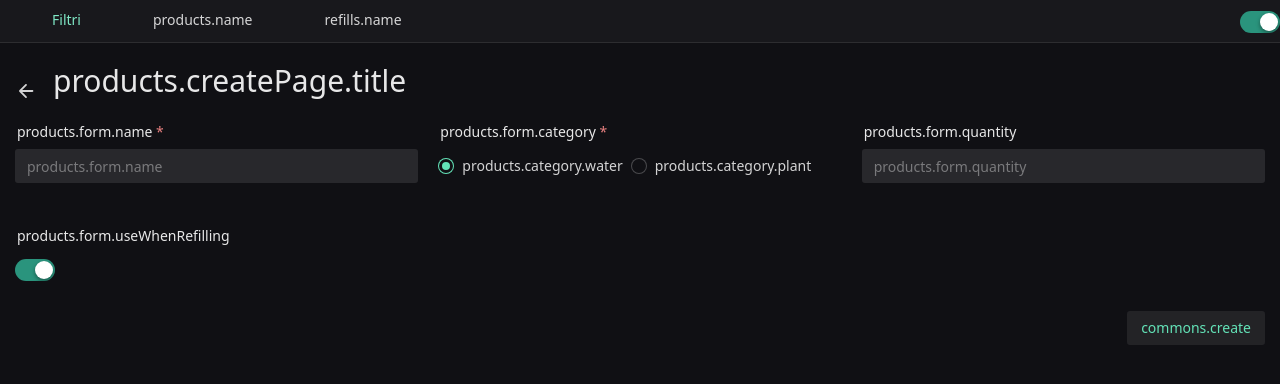
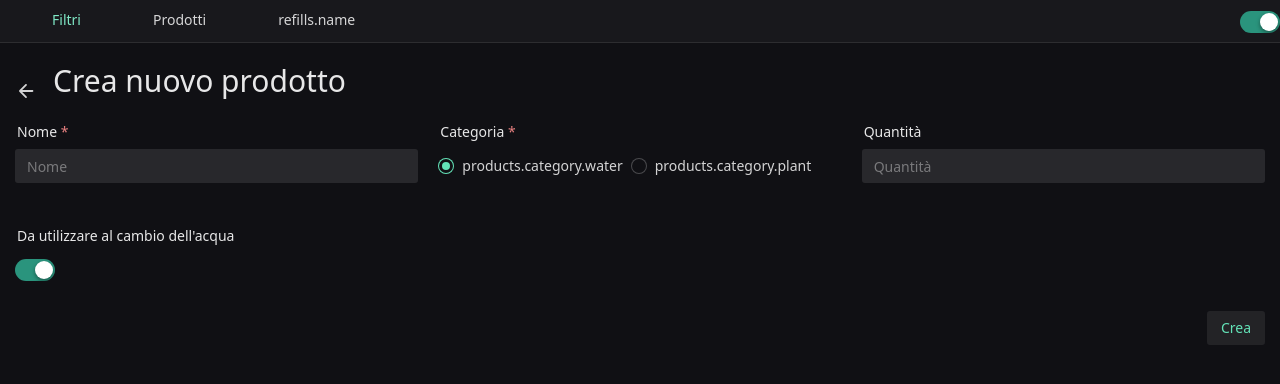
Before and after one commit to nikzanda/aquarius, a Vue app in the folder frontend/: page /products/create in a window 1280 px wide. Shown: the top 384 px of the page. Built offline with nearby package versions, Linux system fonts and the light colour scheme; some icons are missing; a small style sheet from the web is missing.

Commit message:
traduzioni prodotti

```diff
--- a/frontend/src/locales/it-IT.json
+++ b/frontend/src/locales/it-IT.json
@@ -1,4 +1,12 @@
 {
+  "commons": {
+    "create": "Crea",
+    "actions": "Azioni",
+    "quantity": "Quantità"
+  },
+  "validations": {
+    "required": "Campo obbligatorio"
+  },
   "filters": {
     "name": "Filtri",
     "insertedAt": "Inserito il",
@@ -7,5 +15,23 @@
     "sureToRemove": "Sei sicuro di voler rimuovere il filtro?",
     "sureToRenew": "Sei sicuro di voler inserire un nuovo filtro?",
     "expired": "Scaduto"
+  },
+  "products": {
+    "name": "Prodotti",
+    "createPage": {
+      "title": "Crea nuovo prodotto"
+    },
+    "form": {
+      "name": "Nome",
+      "category": "Categoria",
+      "quantity": "Quantità",
+      "useWhenRefilling": "Da utilizzare al cambio dell'acqua",
+      "frequencyInDays": "Frequenza (giorni)"
+    },
+    "frequency": "Frequenza",
+    "usedOn": "Utilizzato il",
+    "useIn": "Prossimo utilizzo",
+    "everyRefill": "Ad ogni cambio dell'acqua",
+    "everyDaysFrequency": "Ogni {days} giorni"
   }
 }
--- a/frontend/src/products/ProductCreate.vue
+++ b/frontend/src/products/ProductCreate.vue
@@ -45,13 +45,13 @@ const rules: FormRules = {
   name: [
     {
       required: true,
-      message: t('commons.required'),
+      message: t('validations.required'),
     },
   ],
   category: [
     {
       required: true,
-      message: t('commons.required'),
+      message: t('validations.required'),
     },
   ],
 };
--- a/frontend/src/products/ProductsList.vue
+++ b/frontend/src/products/ProductsList.vue
@@ -31,7 +31,7 @@ axios('/products', {
     <template #extra>
       <n-space>
         <n-button tertiary type="primary" @click="$router.push({ name: 'products.create' })">
-          {{ t('products.create') }}
+          {{ t('commons.create') }}
         </n-button>
       </n-space>
     </template>
--- a/frontend/src/products/components/ProductCard.vue
+++ b/frontend/src/products/components/ProductCard.vue
@@ -36,7 +36,7 @@ const productType = props.product.category as unknown as string;
           {{ t('products.everyDaysFrequency', { days: product.frequencyInDays }) }}
         </span>
       </n-descriptions-item>
-      <n-descriptions-item :label="t('products.quantity')">
+      <n-descriptions-item :label="t('commons.quantity')">
         {{ product.quantity }}
       </n-descriptions-item>
       <n-descriptions-item v-if="product.useWhenRefilling" :label="t('products.usedOn')">
```
